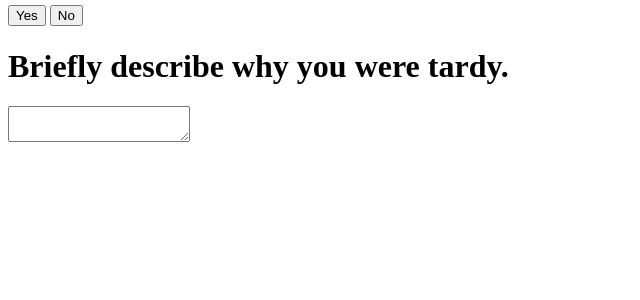
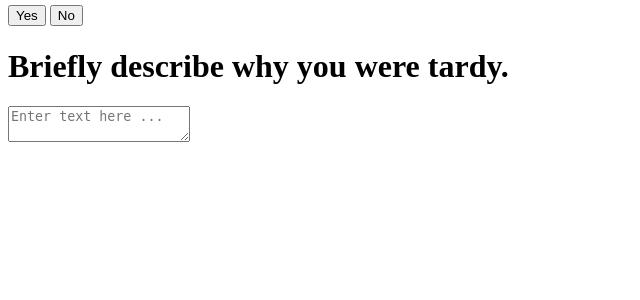
Before and after one commit to mrmaresh/classroom, a Django app: template attendance/templates/attendance.html in a window 1280 px wide. Shown: the part 167-467 px from the top of the page, without its empty margins (0-640 px from the left). Run offline with Django 3.2, Linux system fonts and the light colour scheme; the template is opened without the code that fills it: values that come from a table or form of the project are taken from there, others are empty; data comes from the database, SQL or seed files in the repository; some libraries are stand-ins or nearby versions.

Commit message:
Wed, Jul 27, 2022, 2:30 AM +00:00

```diff
--- a/attendance/templates/attendance.html
+++ b/attendance/templates/attendance.html
@@ -21,8 +21,10 @@
 
 <div class="description-container">
     <h1>Briefly describe why you were tardy.</h1>
-    <textarea class="description"></textarea>
+    <textarea class="description" placeholder="Enter text here ..."></textarea>
 </div>
+
+
 
 <script src="{% static 'attendance/script.js' %}"></script>
 {% endblock %}
```
